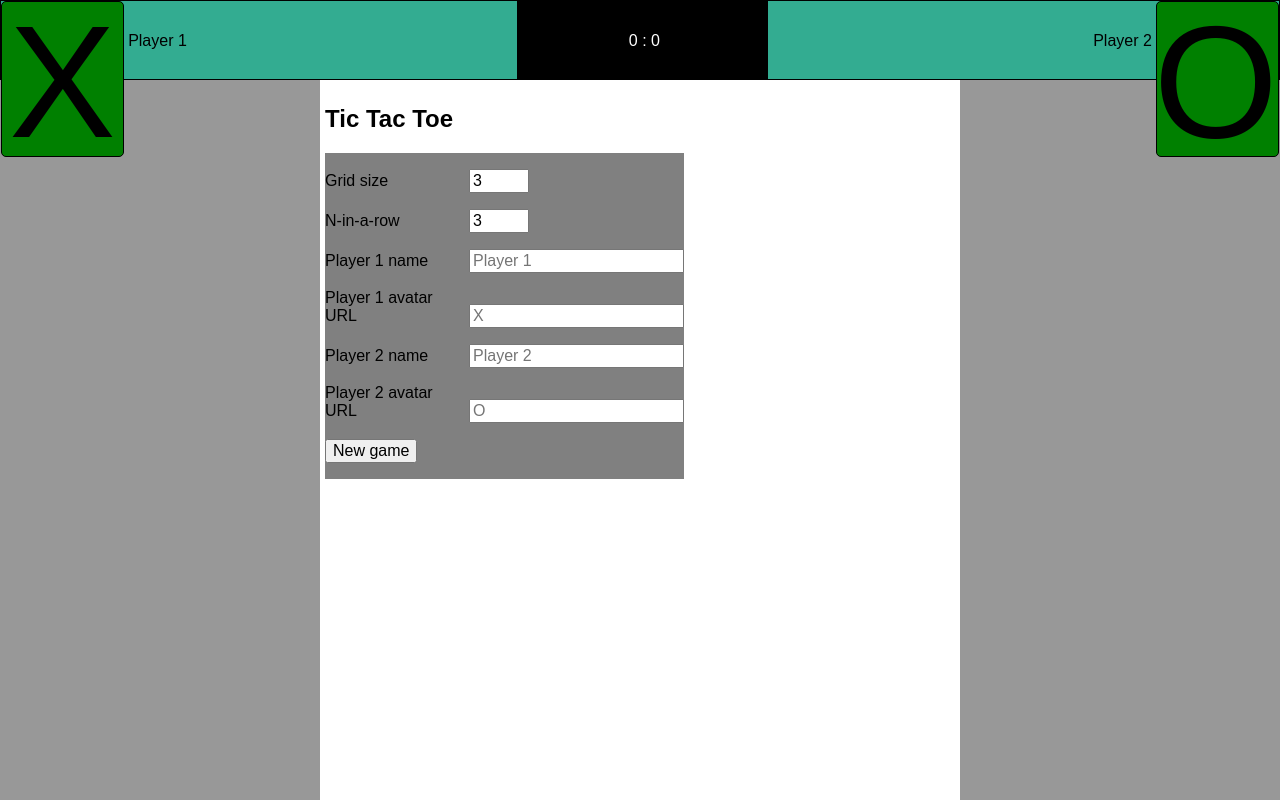
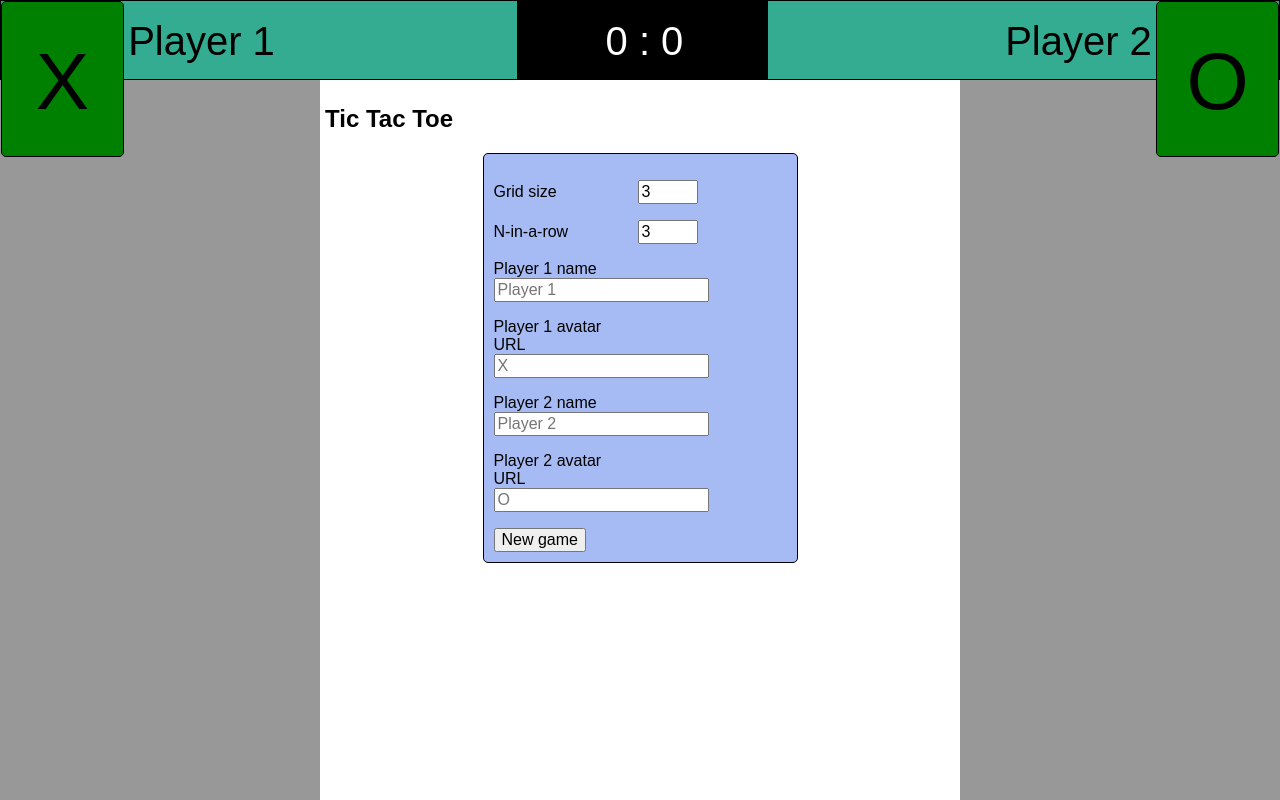
Before and after one commit to timiscoding/tictactoe, a plain HTML site: page index.html in a window 1280 px wide. Drawn offline with Linux system fonts and the light colour scheme.

Commit message:
Forms centered and styled

```diff
--- a/css/style.css
+++ b/css/style.css
@@ -63,10 +63,10 @@ body {
   display: inline-block;
   /*background-color: blue;*/
   color: black;
-  width: 75%;
+  width: 70%;
   height: 100%;
   vertical-align: top;
-  font-size: 1em;
+  font-size: 5vh;
 }
 
 #p1 .pic, #p2 .pic {
@@ -78,7 +78,7 @@ body {
   border-radius: 5px;
   text-align: center;
   line-height: 20vh;
-  font-size: 20vh;
+  font-size: 10vh;  /* NEED TO FIND MIN(vh, vv) */
 }
 
 #score {
@@ -90,6 +90,7 @@ body {
   color: white;
   text-align: center;
   line-height: 10vh;
+  font-size: 5vh;
 }
 
 img {
@@ -100,7 +101,7 @@ img {
 #element_to_pop_up {
   display:none;
   border: 1px solid black;
-      background-color: rgba(200,200,200,0.75);
+      background-color: rgba(200,200,200,0.9);
     border-radius:15px;
     color: black;
     padding:20px;
@@ -113,8 +114,8 @@ img {
 }
 
 form {
-  display: inline-block;
-  /*width: 400px;*/
-  margin: 0 auto;
-  background-color: grey;
+  background-color: rgba(79,118,232,0.5);
+  border: 1px solid black;
+  border-radius: 5px;
+  padding: 10px;
 }
--- a/js/webGui.js
+++ b/js/webGui.js
@@ -12,11 +12,10 @@ var webGui = {
     var ng = '<button id="newGame">New game</button>';
     var rg = '<button id="resetGame">Reset game</button>';
     var s = '<button id="settings">settings</button>';
-    // var rg = '<button id="reset">Reset</button>';
     var str = "<form>\n";
     for (var i=0; i < settings.length; i++){
       var element = settings[i];
-      if (newLine && (element !== 'ng' || element !== 'rg')){
+      if (newLine && element !== 'ng' && element !== 'rg'){
         str += "<p>" + eval(element) + '</p>\n';
       }else{
         str += eval(settings[i]) + '\n';
@@ -117,17 +116,17 @@ var webGui = {
     $("#score").text("0 : 0");
     return game;
   },
-  displayForm: function(){
+  alignForm: function($form){
       // var $form = $(formStr).appendTo(toElement);
       var max = 0;
-      $('label').each(function(){
+      $($form).find('label').each(function(){
         if ($(this).width() > max){
           max = $(this).width();
         }
       });
       console.log('max ', max);
-      $('label').css("display", "inline-block");
-      $('label').width(max);
+      $($form).find('label').css("display", "inline-block");
+      $($form).find('label').width(max);
       // return $form;
   }
 };
@@ -137,7 +136,9 @@ $(document).ready(function(){
     var game = null;
     // console.log('form: ' + webGui.form);
     var $startScreen = $(webGui.formGenerator(['g', 'niar', 'p1n', 'p1a', 'p2n', 'p2a', 'ng'], true)).appendTo('#container');
-    webGui.displayForm();
+    $startScreen.css({"width": "50%",
+                      "margin": "0 auto"});
+    webGui.alignForm($startScreen);
     $('body').on('click', 'button', function(event){
       event.preventDefault();
       var $button = $(this); //.find('input[type="submit"]');
@@ -146,6 +147,8 @@ $(document).ready(function(){
         game = webGui.resetGame();
         $startScreen.remove();
         $(webGui.formGenerator(['g', 'niar', 'ng', 's'], false)).appendTo('#options');
+        $('form').css({"width": "65%",
+                      "margin": "1vh auto"});
         console.log('first game', webGui.formGenerator(['g', 'niar', 'ng']));
       }else if ($button.attr('id') === "newGame"){
         // resets board, but not player info and scores
@@ -160,8 +163,9 @@ $(document).ready(function(){
         game = webGui.resetGame();
         webGui.popup.close();
       }else if ($button.attr('id') === "settings"){
-        webGui.popup = $('#element_to_pop_up').html(webGui.formGenerator(['g', 'niar', 'p1n', 'p1a', 'p2n', 'p2a', 'rg'], true)).bPopup({modalColor: 'none'});
-        webGui.displayForm();
+        var $form = $(webGui.formGenerator(['g', 'niar', 'p1n', 'p1a', 'p2n', 'p2a', 'rg'], true));
+        webGui.popup = $('#element_to_pop_up').html($form).bPopup({modalColor: 'none'});
+        webGui.alignForm($form);
         console.log(webGui.popup);
       }
       game.play();
```
